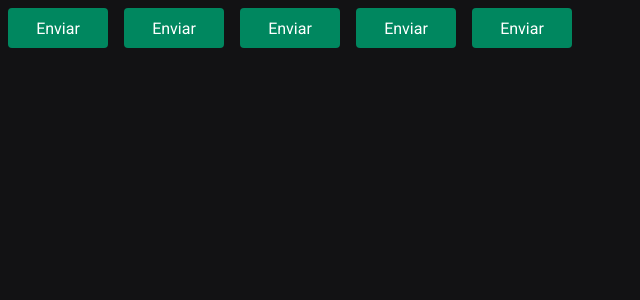
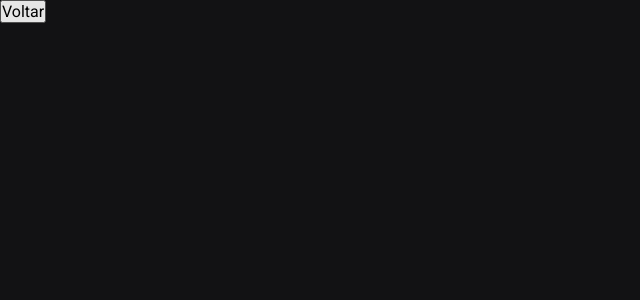
Before and after one commit to marlondenisck/ignite-timer, a React (Vite) app: page /history in a window 1280 px wide. Shown: the top 300 px of the page, without its empty margins (0-640 px from the left). Built offline with nearby package versions, Linux system fonts and the light colour scheme.

Commit message:
adiciona suporte a rotas com react-router-dom e remove componente Button

```diff
--- a/package.json
+++ b/package.json
@@ -12,6 +12,7 @@
   "dependencies": {
     "react": "^19.0.0",
     "react-dom": "^19.0.0",
+    "react-router-dom": "^7.3.0",
     "styled-components": "^6.1.15"
   },
   "devDependencies": {
--- a/src/App.tsx
+++ b/src/App.tsx
@@ -1,17 +1,18 @@
 import { ThemeProvider } from 'styled-components'
-import { Button } from './components/Button'
+import { BrowserRouter } from 'react-router-dom'
+
 import { GlobalStyle } from './styles/global'
 import { defaultTheme } from './styles/themes/default'
+
+import { Router } from './Router'
 
 export function App() {
   return (
     <ThemeProvider theme={defaultTheme}>
+      <BrowserRouter>
+        <Router />
+      </BrowserRouter>
       <GlobalStyle />
-      <Button variant="primary" />
-      <Button variant="secondary" />
-      <Button variant="success" />
-      <Button variant="danger" />
-      <Button />
     </ThemeProvider>
   )
 }
--- /dev/null
+++ b/src/Router.tsx
@@ -0,0 +1,12 @@
+import { Routes, Route } from 'react-router-dom'
+import { Home } from './pages/Home'
+import { History } from './pages/History'
+
+export function Router() {
+  return (
+    <Routes>
+      <Route Component={Home} path="/home" index />
+      <Route Component={History} path="/history" />
+    </Routes>
+  )
+}
--- a/src/components/Button.styles.ts
+++ /dev/null
@@ -1,31 +0,0 @@
-import styled, { css } from 'styled-components'
-
-export type ButtonVariant = 'primary' | 'secondary' | 'danger' | 'success'
-
-interface ButtonContainerProps {
-  variant: ButtonVariant
-}
-
-const buttonVariants = {
-  primary: 'purple',
-  secondary: 'orange',
-  danger: 'red',
-  success: 'green',
-}
-
-export const ButtonContainer = styled.button<ButtonContainerProps>`
-  width: 100px;
-  height: 40px;
-  border-radius: 4px;
-  border: 0;
-  margin: 8px;
-
-  background-color: ${(props) => props.theme['green-500']};
-  color: ${(props) => props.theme.white};
-
-  /* ${(props) => {
-    return css`
-      background-color: ${buttonVariants[props.variant]};
-    `
-  }} */
-`
--- a/src/components/Button.tsx
+++ /dev/null
@@ -1,9 +0,0 @@
-import { ButtonContainer, ButtonVariant } from './Button.styles'
-
-interface ButtonProps {
-  variant?: ButtonVariant
-}
-
-export function Button({ variant = 'primary' }: ButtonProps) {
-  return <ButtonContainer variant={variant}>Enviar</ButtonContainer>
-}
--- /dev/null
+++ b/src/pages/History.tsx
@@ -0,0 +1,11 @@
+import { useNavigate } from 'react-router-dom'
+
+export function History() {
+  const navigate = useNavigate()
+
+  return (
+    <button type="button" onClick={() => navigate(-1)}>
+      Voltar
+    </button>
+  )
+}
--- /dev/null
+++ b/src/pages/Home.tsx
@@ -0,0 +1,5 @@
+import { Link } from 'react-router-dom'
+
+export function Home() {
+  return <Link to="/history">HOme</Link>
+}
```
Also changed, not shown: 1 other file (tests, documents, lock files or other folders).
